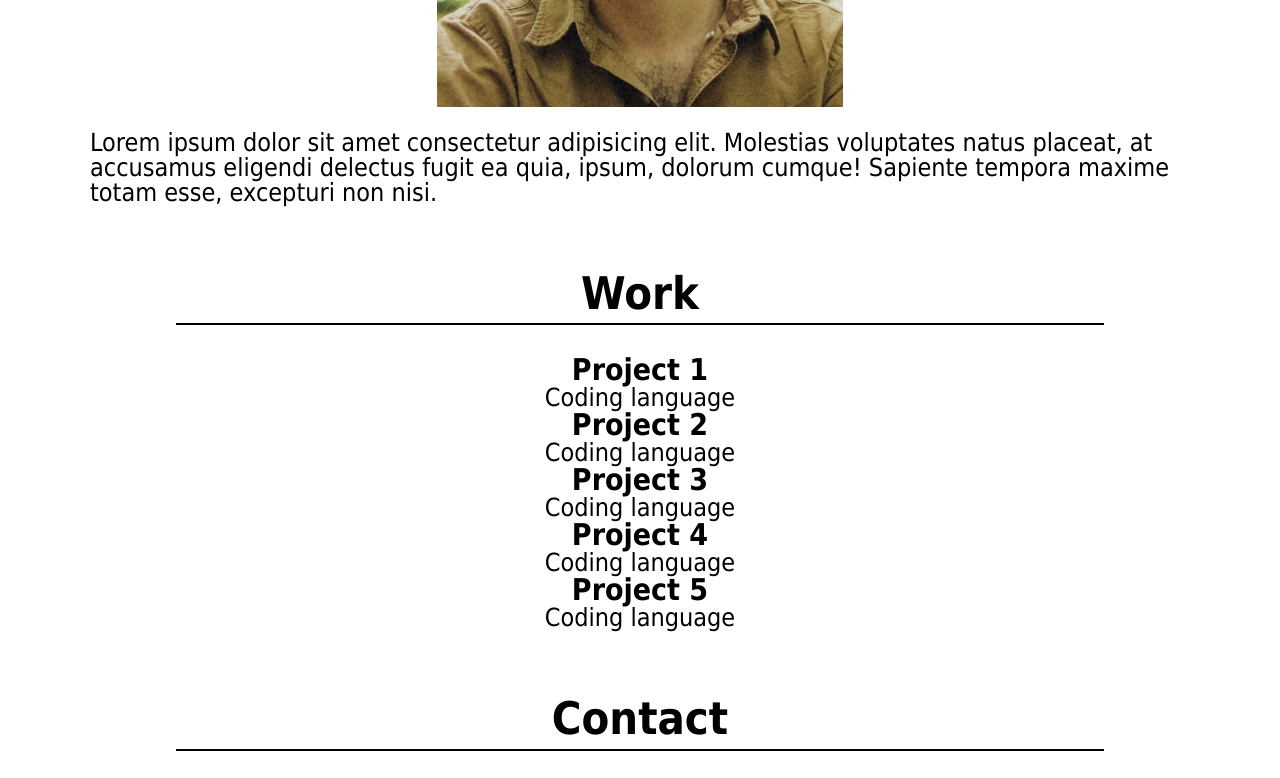
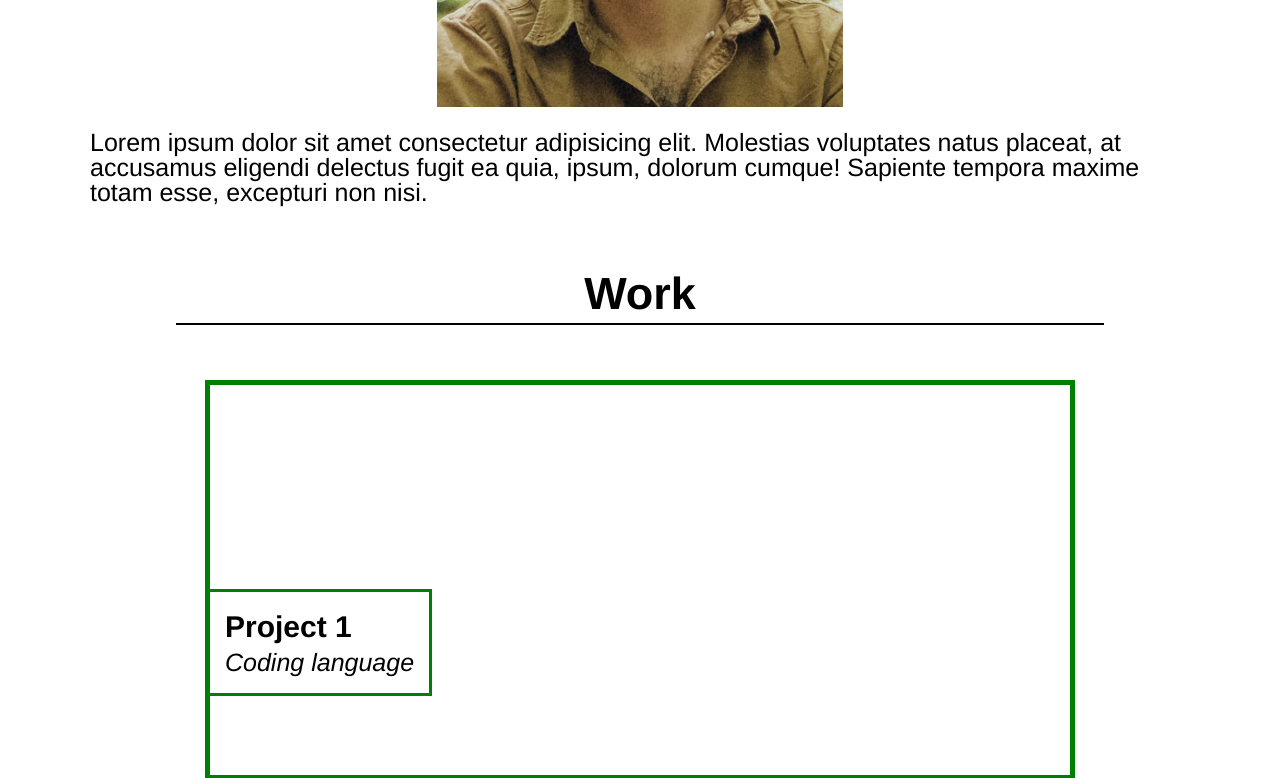
Before and after one commit to noah35becker/noah-becker-portfolio, a plain HTML site: page index.html in a window 1280 px wide. Shown: the part 800-1578 px from the top of the page. Drawn offline with Linux system fonts and the light colour scheme.

Commit message:
background img restored, basic styling added for Work section

```diff
--- a/assets/css/style.css
+++ b/assets/css/style.css
@@ -26,7 +26,7 @@
 
     * {
         box-sizing: border-box;
-        font-family: Tahoma, Garamond, monospace;
+        font-family: Helvetica, Arial, monospace;
     }
 
     header, section, main, footer{
@@ -41,6 +41,16 @@
     }
 
 
+/*Backround image at top of page*/
+header, .hero{
+    background-image: url(../images/background-forest.jpg);
+    background-size: contain;
+    background-attachment: fixed;
+    background-repeat: no-repeat;
+
+}
+
+
 /*HEADER*/
     header{
         display: flex;
@@ -48,6 +58,7 @@
         align-items: center;
         padding-left: 35px;
         padding-right: 35px;
+        border: none;
     }
 
     header h1{
@@ -98,6 +109,38 @@
         }
 
 
+    /*Work*/
+        #work{
+            display: flex;
+            flex-direction: column;
+            align-items: center;
+        }
+
+        .project{
+            border: 5px solid green; /*placeholder color*/
+            width: 75%;
+            height: 400px;
+            margin: 25px 0;
+            display: flex;
+            align-items: center;
+        }
+
+        .project-text-wrapper{
+            text-align: left;
+            padding: 15px;
+            height: min-content;
+            margin-top: 125px;
+            border-top: 3px solid green;
+            border-right: 3px solid green;
+            border-bottom: 3px solid green;
+            line-height: 1.3;
+        }
+
+        .project-coding-language{
+            font-style: italic;
+        }
+
+
     /*Contact*/
         #contact{
             display: flex;
@@ -130,4 +173,5 @@
     footer h4{
         text-align: center;
         line-height: 1.2;
+        font-weight: normal;
     }
```
Also changed, not shown: assets/images/background-forest.jpg (added).
